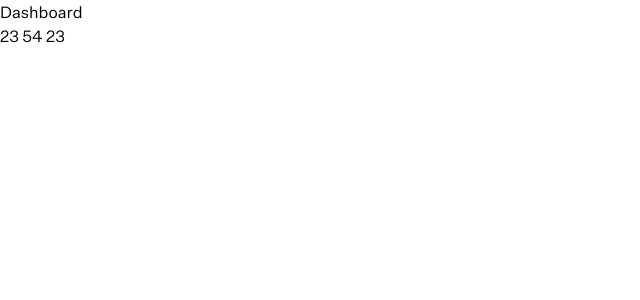
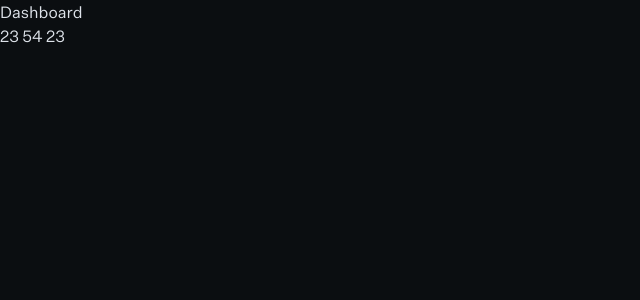
Before and after one commit to dennissoukh/starnet, a React (Create React App) app in the folder client/: page / in a window 1280 px wide. Shown: the top 300 px of the page, without its empty margins (0-640 px from the left). Built offline with nearby package versions, Linux system fonts and the light colour scheme.

Commit message:
add base colors

```diff
--- a/client/src/styles/globals.css
+++ b/client/src/styles/globals.css
@@ -17,3 +17,25 @@
   color: black;
   text-shadow: none;
 }
+
+:root {
+  --color-primary-100: #DEE3EA;
+  --color-primary-200: #B2BDCD;
+  --color-primary-300: #5D7290;
+  --color-primary-600: #323D4D;
+  --color-primary-700: #242C37;
+  --color-primary-800: #151A21;
+  --color-primary-900: #0B0E11;
+  --color-accent: #5575E7;
+  --color-accent-washed-out: #7690EB;
+  --color-accent-disabled: #AABAF3;
+}
+
+html,
+body,
+#root {
+  height: 100%;
+  width: 100%;
+  background-color: var(--color-primary-900);
+  color: var(--color-primary-100);
+}
--- a/client/tailwind.config.js
+++ b/client/tailwind.config.js
@@ -14,6 +14,37 @@ module.exports = {
         'sans-serif',
       ]
     },
+    colors: {
+      transparent: 'transparent',
+      primary: {
+        100: 'var(--color-primary-100)',
+        200: 'var(--color-primary-200)',
+        300: 'var(--color-primary-300)',
+        600: 'var(--color-primary-600)',
+        700: 'var(--color-primary-700)',
+        800: 'var(--color-primary-800)',
+        900: 'var(--color-primary-900)',
+      },
+      accent: {
+        DEFAULT: 'var(--color-accent)',
+        hover: 'var(--color-accent-washed-out)',
+        disabled: 'var(--color-accent-disabled)',
+      },
+    },
+    fontSize: {
+      tiny: '0.625rem',
+      xs: '.8rem',
+      sm: '.875rem',
+      base: '1rem',
+      lg: '1.125rem',
+      xl: '1.25rem',
+      '2xl': '1.5rem',
+      '3xl': '1.875rem',
+      '4xl': '2.25rem',
+      '5xl': '3rem',
+      '6xl': '4rem',
+      '7xl': '5rem',
+    },
     extend: {},
   },
   variants: {
```
